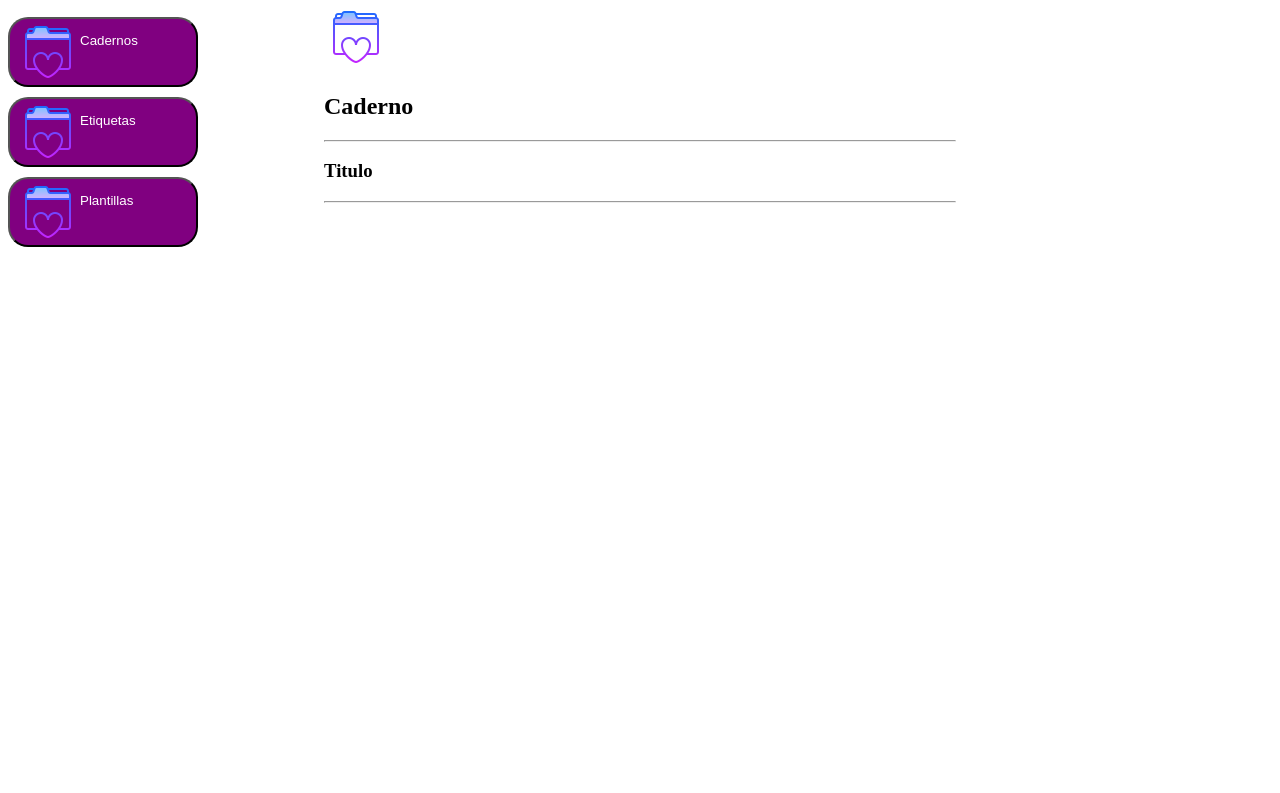
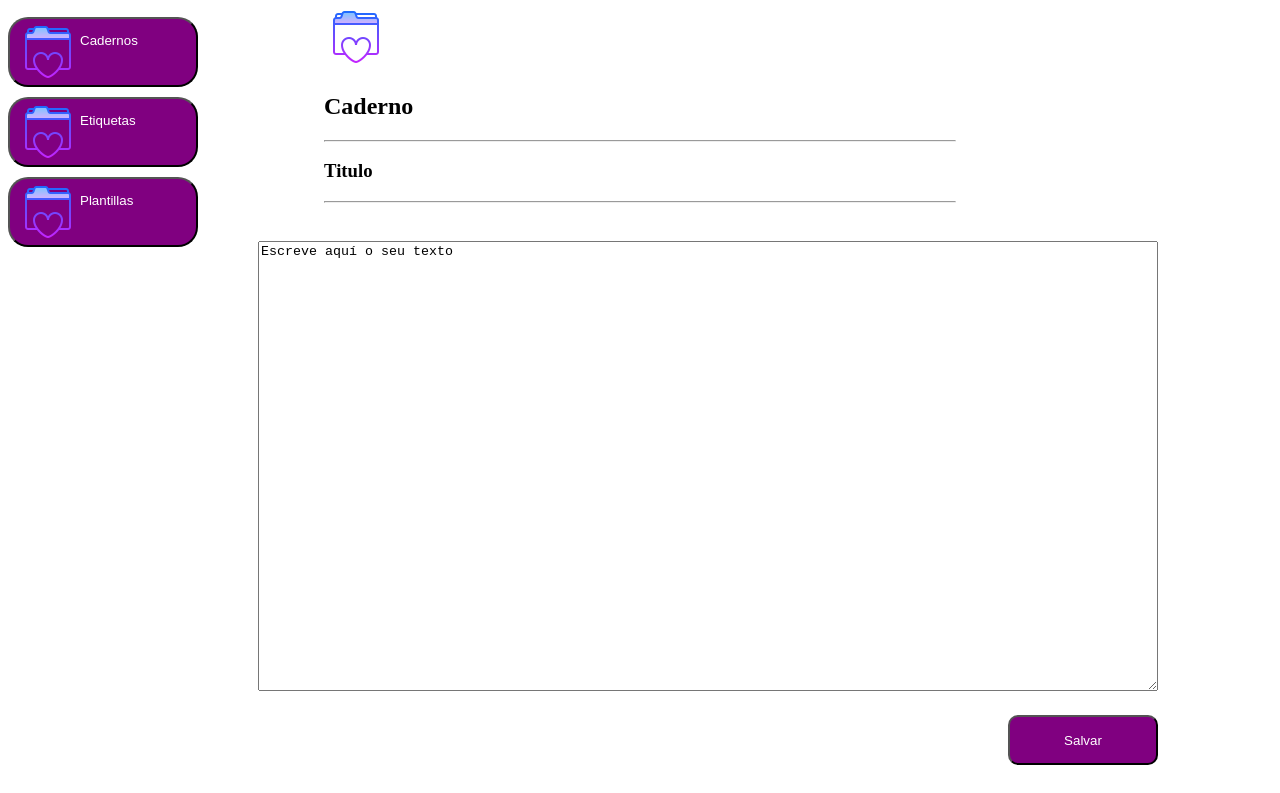
Before and after one commit to simone-art/projeto-semifinal, a plain HTML site: page page3.html in a window 1280 px wide. Shown: the part 982-1775 px from the top of the page. Before the commit the page ends 1229 px from the top, so only its background shows below. Drawn offline with Linux system fonts and the light colour scheme.

Commit message:
realizado el cuadro de texto y el button salvar que aún no funciona

```diff
--- a/css/style.css
+++ b/css/style.css
@@ -264,6 +264,29 @@ margin-bottom: 20px;
     width: 50%;
 }
 
+#cadernoReprograma {
+    width: 900px;
+    height: 450px;
+    margin-left: 250px;
+    margin-top: 30px;
+}
+
+.caderno {
+    margin: 0 auto;
+
+}
+
+.btn-salvar {
+    margin-top: 20px;
+    margin-bottom: 20px;
+    width: 150px;
+    height: 50px;
+    border-radius: 10px;
+    margin-left: 1000px;
+    background-color: purple;
+    color: white;
+}
+
 
 @media (max-width: 320px){
 
--- a/page3.html
+++ b/page3.html
@@ -55,8 +55,12 @@
                 <h3>Titulo</h3>
                 <hr>
             </div>
+            <div>
+                <textarea name="Reprograma" id="cadernoReprograma" cols="30" rows="10">Escreve aquí o seu texto</textarea>
+            </div>
+            <button class="btn-salvar" id="salvar">Salvar</button>
     </section>
-    <script src="./script.js"></script>
+    <script src="./script3.js"></script>
 
 
 </body>
--- a/script.js
+++ b/script.js
@@ -1,13 +1,15 @@
-// formulario-regístrese//
+//formulario-regístrese//
+
+// let adicioneNome= document.getElementById("adicioneNome")
 
 adicioneNome.addEventListener("click", function(evento){
     evento.preventDefault();
     if (adicioneNome.value.trim() == ""){
         adicioneNome.setAttribute("placeholder","Por favor, digite o seu nome");
-    } else {
-        adicioneNome.setAttribute("placeholder", " ")
     }
 })
+
+// let adicioneSobrenome= document.getElementById("adicioneSobrenome")
 
 adicioneSobrenome.addEventListener("click", function(evento){
     evento.preventDefault();
@@ -43,7 +45,7 @@ confirmeSenha.addEventListener("click", function(evento){
 
 let btnEnviar = document.getElementById("form")
 
-btnEnviar.addEventListener("click", function (e){
+btnEnviar.addEventListener("click", function (evento){
     evento.preventDefault();
 })
 console.log("clicou")
--- /dev/null
+++ b/script3.js
@@ -0,0 +1,13 @@
+//TEXTAREA//
+
+// let textoCaderno = document.getElementById("cadernoReprograma")
+
+//BUTTONSALVAR//
+
+let btnSalvar = document.getElementById("salvar")
+
+btnSalvar.addEventListener("click", function (evento){
+    evento.preventDefault();
+})
+
+console.log("salvar")
```
Also changed, not shown: page2.html (+1 -1 lines).
